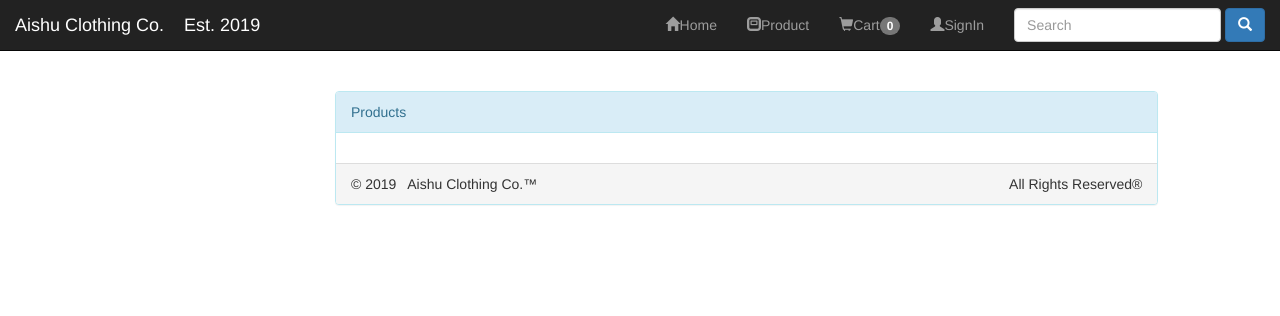
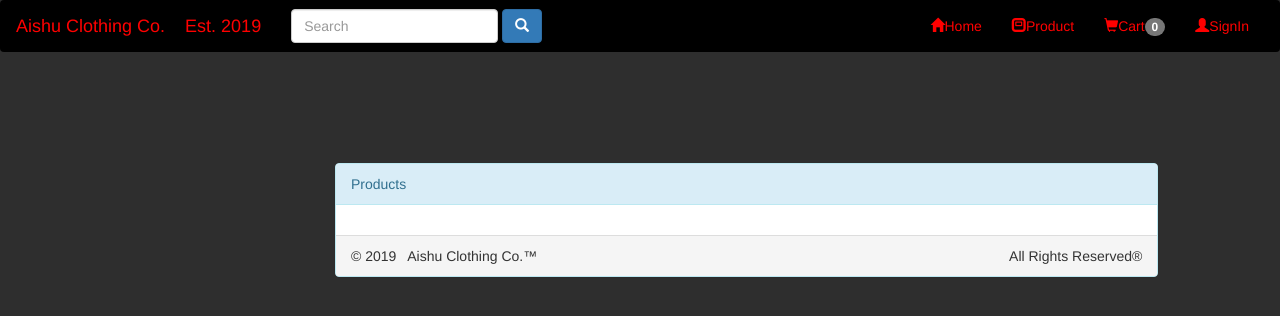
Before and after one commit to arnoldrebello/E-Commerce-on-Clothing, a PHP site: page / in a window 1280 px wide. Shown: the top 316 px of the page. Run offline with PHP 8.4, Linux system fonts and the light colour scheme.

Commit message:
page background color and text color changed

```diff
--- a/customer_order.php
+++ b/customer_order.php
@@ -76,5 +76,7 @@ if(!isset($_SESSION["uid"])){
 			<div class="col-md-2"></div>
 		</div>
 	</div>
+	<div class="panel-footer"  >&copy; 2019 &nbsp; Aishu Clothing Co.&trade; <span style="float:right">All Rights Reserved&reg<span> </div>
+
 </body>
 </html>
--- a/index.php
+++ b/index.php
@@ -1,8 +1,5 @@
 <?php
 session_start();          //creates a session or resumes the current one based on a session identifier passed via a GET or POST request
-if(isset($_SESSION["uid"])){           //a php session is started and user informatation is used. this is a temporary information which is emptied once the user stops the server
-	header("location:profile.php");			//header is required to redirect to a new page. it is not necessary though
-}
 ?>
 
 
@@ -18,12 +15,16 @@ if(isset($_SESSION["uid"])){           //a php session is started and user infor
 	<script src="js/bootstrap.min.js"></script>
 	<script src="main.js"></script>
 	<link rel="stylesheet" type="text/css" href="style.css">
-	<style></style>
+	<style>
+body{
+	background-color: rgb(46,46,46);
+}
+	</style>
 </head>
 
 
 <body>
-	<div class="navbar navbar-inverse navbar-fixed-top">
+	<div class="navbar navbar-light" style="background-color: black;">				<!-- bootstrap navigation bar classes -->
 		<div class="container-fluid">
 			<div class="navbar-header">
 				<button type="button" class="navbar-toggle collapsed" data-toggle="collapse" data-target="#collapse" aria-expanded="false">
@@ -32,17 +33,21 @@ if(isset($_SESSION["uid"])){           //a php session is started and user infor
 					<span class="icon-bar"></span>
 					<span class="icon-bar"></span>
 				</button>
-				<a href="#" class="navbar-brand">Aishu Clothing Co.&nbsp;&nbsp;&nbsp;&nbsp;Est. 2019</a>
+				<a href="#" class="navbar-brand" style="color:Red;">Aishu Clothing Co.&nbsp;&nbsp;&nbsp;&nbsp;Est. 2019</a>
 			</div>
 			<div class="collapse navbar-collapse" id="collapse">
-				<form class="navbar-form navbar-right">
+				<form class="navbar-form navbar-left">
 			        <div class="form-group">
 			          <input type="text" class="form-control" placeholder="Search" id="search">
 			        </div>
 			        <button type="submit" class="btn btn-primary" id="search_btn"><span class="glyphicon glyphicon-search"></span></button>
 			     </form>
-				<ul class="nav navbar-nav navbar-right">
-					<li><a href="#" class="dropdown-toggle" data-toggle="dropdown"><span class="glyphicon glyphicon-shopping-cart"></span>Cart<span class="badge">0</span></a>
+				<ul class="nav navbar-nav navbar-right" >
+					<ul class="nav navbar-nav">
+						<li><a href="index.php" style="color:Red;"><span class="glyphicon glyphicon-home"></span>Home</a></li>
+						<li><a href="index.php" style="color:Red;"><span class="glyphicon glyphicon-modal-window"></span>Product</a></li>
+					</ul>
+					<li><a href="#" class="dropdown-toggle" data-toggle="dropdown" style="color:Red;"><span class="glyphicon glyphicon-shopping-cart"></span>Cart<span class="badge">0</span></a>
 						<div class="dropdown-menu" style="width:400px;">
 							<div class="panel panel-success">
 								<div class="panel-heading">
@@ -50,7 +55,7 @@ if(isset($_SESSION["uid"])){           //a php session is started and user infor
 										<div class="col-md-3">Sl.No</div>
 										<div class="col-md-3">Product Image</div>
 										<div class="col-md-3">Product Name</div>
-										<div class="col-md-3">Price in &#x20B9</div>
+										<div class="col-md-3">Price in $.</div>
 									</div>
 								</div>
 								<div class="panel-body">
@@ -67,7 +72,8 @@ if(isset($_SESSION["uid"])){           //a php session is started and user infor
 							</div>
 						</div>
 					</li>
-					<li><a href="#" class="dropdown-toggle" data-toggle="dropdown"><span class="glyphicon glyphicon-user"></span>SignIn</a>
+
+					<li><a href="#" class="dropdown-toggle" data-toggle="dropdown" style="color:Red;"><span class="glyphicon glyphicon-user"></span>SignIn</a>
 						<ul class="dropdown-menu">
 							<div style="width:300px;">
 								<div class="panel panel-primary">
@@ -87,10 +93,6 @@ if(isset($_SESSION["uid"])){           //a php session is started and user infor
 							</div>
 						</ul>
 					</li>
-				</ul>
-				<ul class="nav navbar-nav navbar-right">
-					<li><a href="index.php"><span class="glyphicon glyphicon-home"></span>Home</a></li>
-					<li><a href="index.php"><span class="glyphicon glyphicon-modal-window"></span>Product</a></li>
 				</ul>
 			</div>
 		</div>
--- a/style.css
+++ b/style.css
@@ -1,5 +1,8 @@
 
-/* -------------  CSS Loader  ----------- */
+body{
+	background-color: rgb(0,0,0)
+
+}
 
 .overlay{
 	display: none;
```
Also changed, not shown: other parts of style.css (+0 -43 lines). Lines whose indentation alone changed are shown as unchanged.
